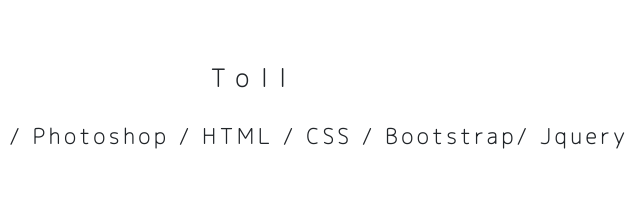
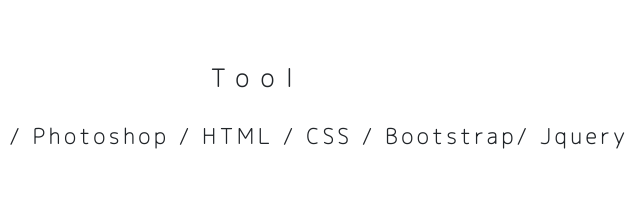
Before and after one commit to miharu828/p-book, a plain HTML site: page index.html in a window 1280 px wide. Shown: the part 1139-1363 px from the top of the page, 392-1032 px from the left. Drawn offline with nearby package versions, Linux system fonts and the light colour scheme.

Commit message:
Update index.html

```diff
--- a/index.html
+++ b/index.html
@@ -77,7 +77,7 @@
     </div>
    </div>
 
-   <div class="title2">Toll</div>
+   <div class="title2">Tool</div>
 
 <p>Ilustrator / Photoshop / HTML / CSS / Bootstrap/ Jquery</p>
 
```
